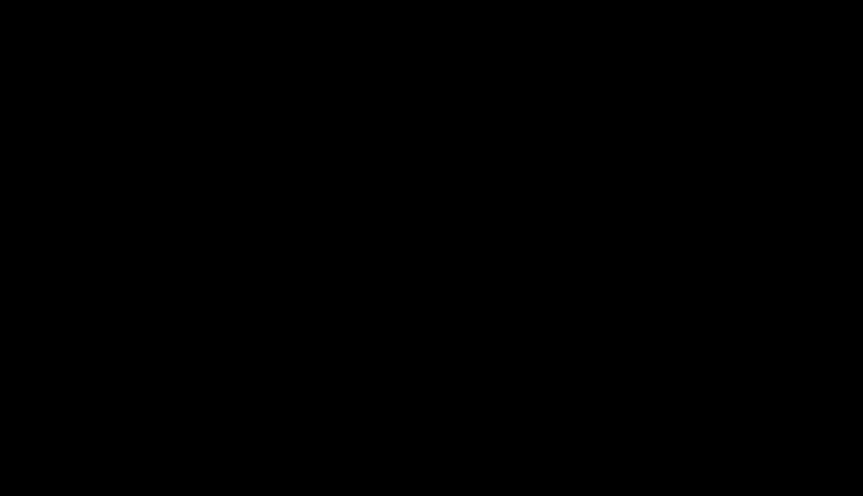
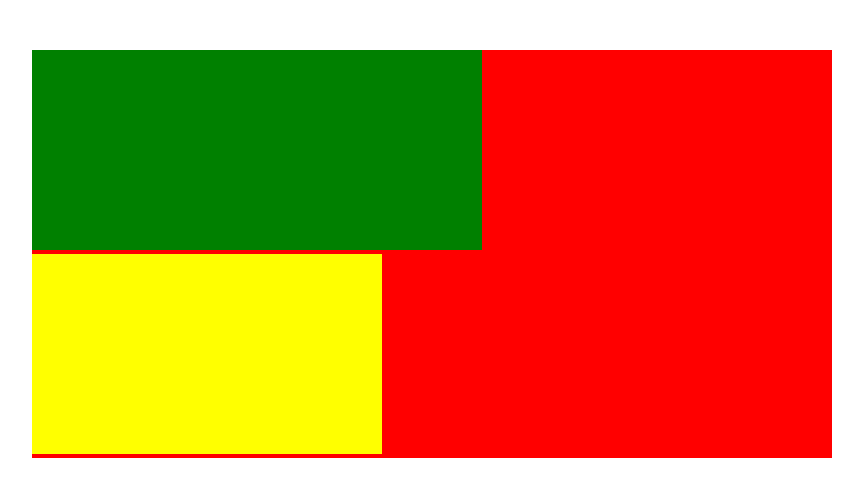
Before and after one commit to KThompson12346/Insta_Code_Along, a plain HTML site: page index.html in a window 1280 px wide. Shown: the whole page, without its empty margins (208-1071 px from the left). Drawn offline with Linux system fonts and the light colour scheme.

Commit message:
Initial layout done

```diff
--- a/index.html
+++ b/index.html
@@ -6,6 +6,11 @@
     <title>Instagram Code Along</title>
   </head>
   <body>
-
+    <main class="container">
+      <section class="PhoneImage">
+      </section>
+      <section class="Sign_Up_Form">
+      </section>
+    </main>
   </body>
 </html>
--- a/style.css
+++ b/style.css
@@ -1,3 +1,20 @@
-body {
-  background-color: black;
+.container {
+width: 800px;
+background: red;
+margin: auto;
+margin-top: 50px;
 }
+
+.PhoneImage {
+  height: 200px;
+  width: 450px;
+  display: inline-block;
+  background-color: green;
+}
+
+.Sign_Up_Form {
+  height: 200px;
+  width: 350px;
+  display: inline-block;
+  background-color: yellow;
+}
```
